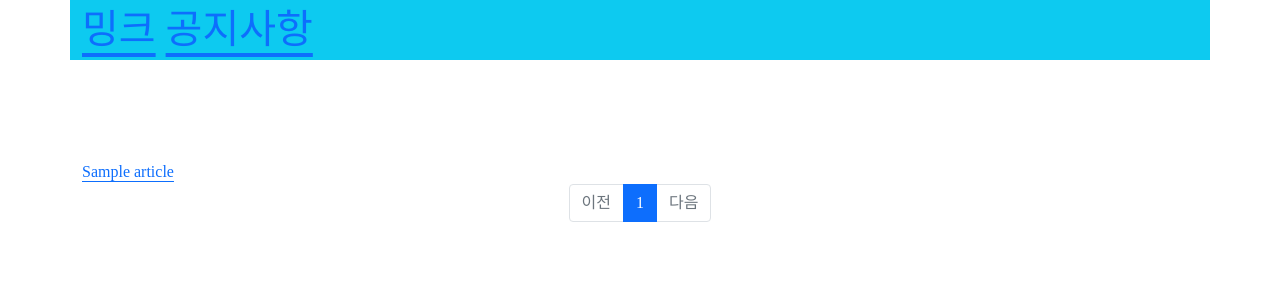
After one commit to rlaalsrbaa/project_mink, a Django app: template board/templates/board/list.html in a window 1280 px wide. The commit adds this page. Shown: the top 300 px of the page. Run offline with Django 4.2, Linux system fonts and the light colour scheme; the template is opened without the code that fills it: most values are stand-ins (such as "Sample title", 1, 10 or a date in 2020); some libraries are stand-ins or nearby versions; some web fonts are replaced.

Commit message:
대량의 article 테스트 데이터 생성 및 메인 페이지와 article list 페이지 구현

```diff
--- a/base/settings/common.py
+++ b/base/settings/common.py
@@ -137,3 +137,8 @@ INTERNAL_IPS = [
 ]
 
 AUTH_USER_MODEL = 'accounts.User'
+
+STATICFILES_DIRS = [
+    BASE_DIR / 'base/static',
+]
+STATIC_ROOT = BASE_DIR / 'static'
--- /dev/null
+++ b/base/static/common.css
@@ -0,0 +1,17 @@
+@font-face {
+    font-family: 'GmarketSansMedium';
+    src: url('https://cdn.jsdelivr.net/gh/projectnoonnu/noonfonts_2001@1.1/GmarketSansMedium.woff') format('woff');
+    font-weight: normal;
+    font-style: normal;
+}
+html > body ul,
+html > body li {
+    margin:0;
+    padding:0;
+    list-style:none;
+}
+
+html > body {
+    font-family: "GmarketSansMedium";
+    text-underline-position: under;
+}
--- /dev/null
+++ b/base/static/common.js
@@ -0,0 +1 @@
+console.log("common.js 로딩됨")
--- a/base/templates/layout.html
+++ b/base/templates/layout.html
@@ -7,15 +7,24 @@
           content="width=device-width, user-scalable=no, initial-scale=1.0, maximum-scale=1.0, minimum-scale=1.0">
     <meta http-equiv="X-UA-Compatible" content="ie=edge">
     <title>밍크</title>
+    <link rel="stylesheet" href="https://cdnjs.cloudflare.com/ajax/libs/bootstrap/5.1.3/css/bootstrap.min.css">
+    <script defer src="https://cdnjs.cloudflare.com/ajax/libs/bootstrap/5.1.3/js/bootstrap.min.js"></script>
+
+    <link rel="stylesheet" href="{% static 'common.css' %}">
+    <script defer src="{% static 'common.js' %}"></script>
 </head>
+
 <body>
 <header>
     <!-- Fixed navbar -->
-    <nav>
+    <nav class="container fs-1 bg-info">
         <a href="/">밍크</a>
-        <a href="#">공지사항</a>
+        <a href="{% url 'board:notice' %}">공지사항</a>
     </nav>
 </header>
 
+{%block content%}
+{%endblock%}
+
 </body>
 </html>
--- /dev/null
+++ b/board/templates/board/list.html
@@ -0,0 +1,51 @@
+{% extends "layout.html" %}
+
+{%block content%}
+
+<div class="container-lg" style="margin-top:100px;">
+    <ul>
+        {% for article in article_list%}
+        <li>
+            <a href="{% url 'board:detail' article.id %}">{{ article.subject }}</a>
+        </li>
+        {%endfor%}
+    </ul>
+    <!-- 페이징처리 시작 -->
+    <ul class="pagination justify-content-center">
+        <!-- 이전페이지 -->
+        {% if article_list.has_previous %}
+        <li class="page-item">
+            <a class="page-link" href="?page={{ article_list.previous_page_number }}">이전</a>
+        </li>
+        {% else %}
+        <li class="page-item disabled">
+            <a class="page-link" tabindex="-1" aria-disabled="true" href="#">이전</a>
+        </li>
+        {% endif %}
+        <!-- 페이지리스트 -->
+        {% for page_number in article_list.paginator.page_range %}
+        {% if page_number == article_list.number %}
+        <li class="page-item active" aria-current="page">
+            <a class="page-link" href="?page={{ page_number }}">{{ page_number }}</a>
+        </li>
+        {% else %}
+        <li class="page-item">
+            <a class="page-link" href="?page={{ page_number }}">{{ page_number }}</a>
+        </li>
+        {% endif %}
+        {% endfor %}
+        <!-- 다음페이지 -->
+        {% if article_list.has_next %}
+        <li class="page-item">
+            <a class="page-link" href="?page={{ article_list.next_page_number }}">다음</a>
+        </li>
+        {% else %}
+        <li class="page-item disabled">
+            <a class="page-link" tabindex="-1" aria-disabled="true" href="#">다음</a>
+        </li>
+        {% endif %}
+    </ul>
+    <!-- 페이징처리 끝 -->
+</div>
+
+{%endblock%}
--- a/board/urls.py
+++ b/board/urls.py
@@ -1,6 +1,9 @@
 from django.urls import path, include
+from . import views
 app_name = 'board'
 
 urlpatterns = [
+    path('notice/', views.notice, name='notice'),
+    path('article/<int:article_id>/', views.article_detail, name='detail'),
 
 ]
```
Also changed, not shown: board/views.py (+26 -0 lines), board/migrations/0002_article.py.
